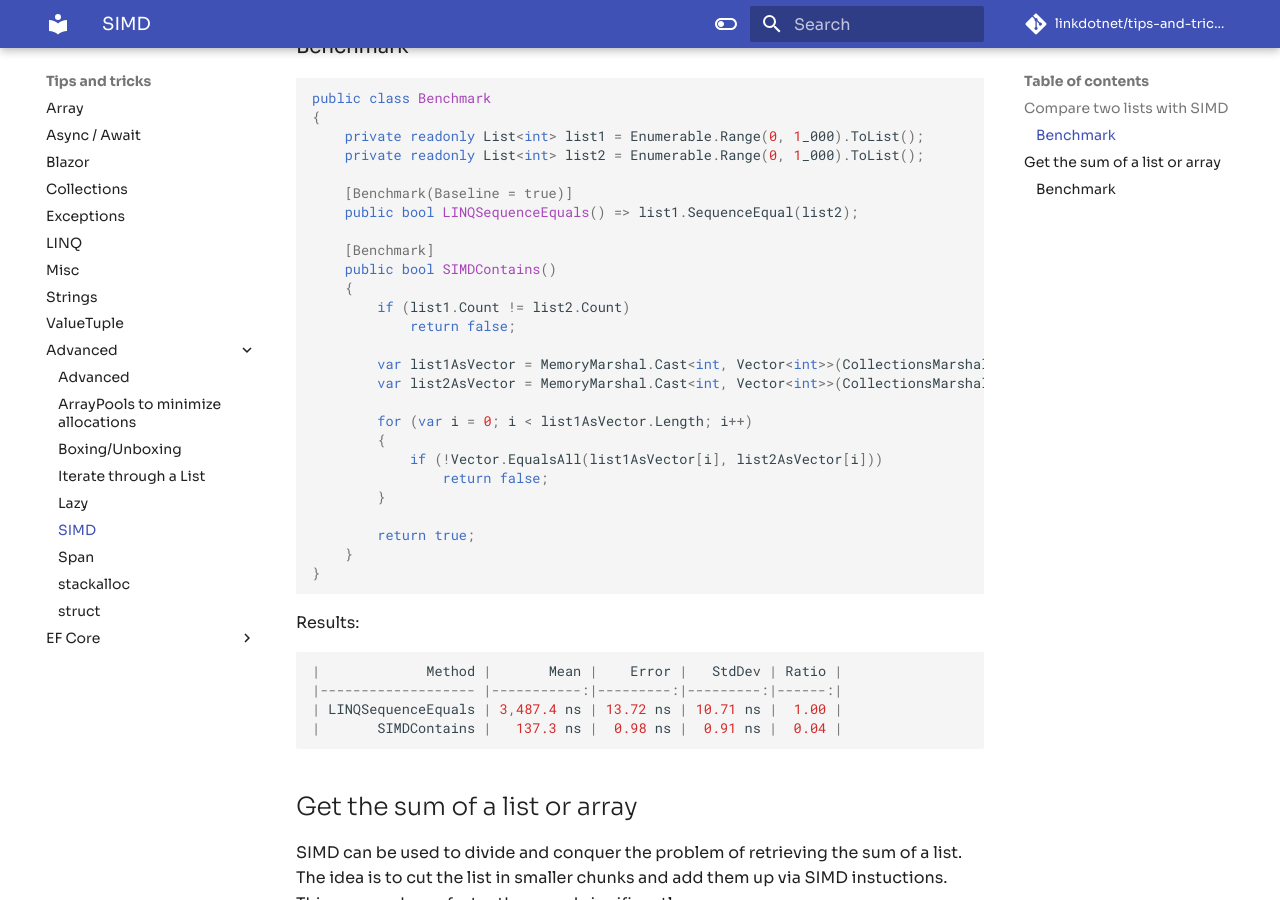
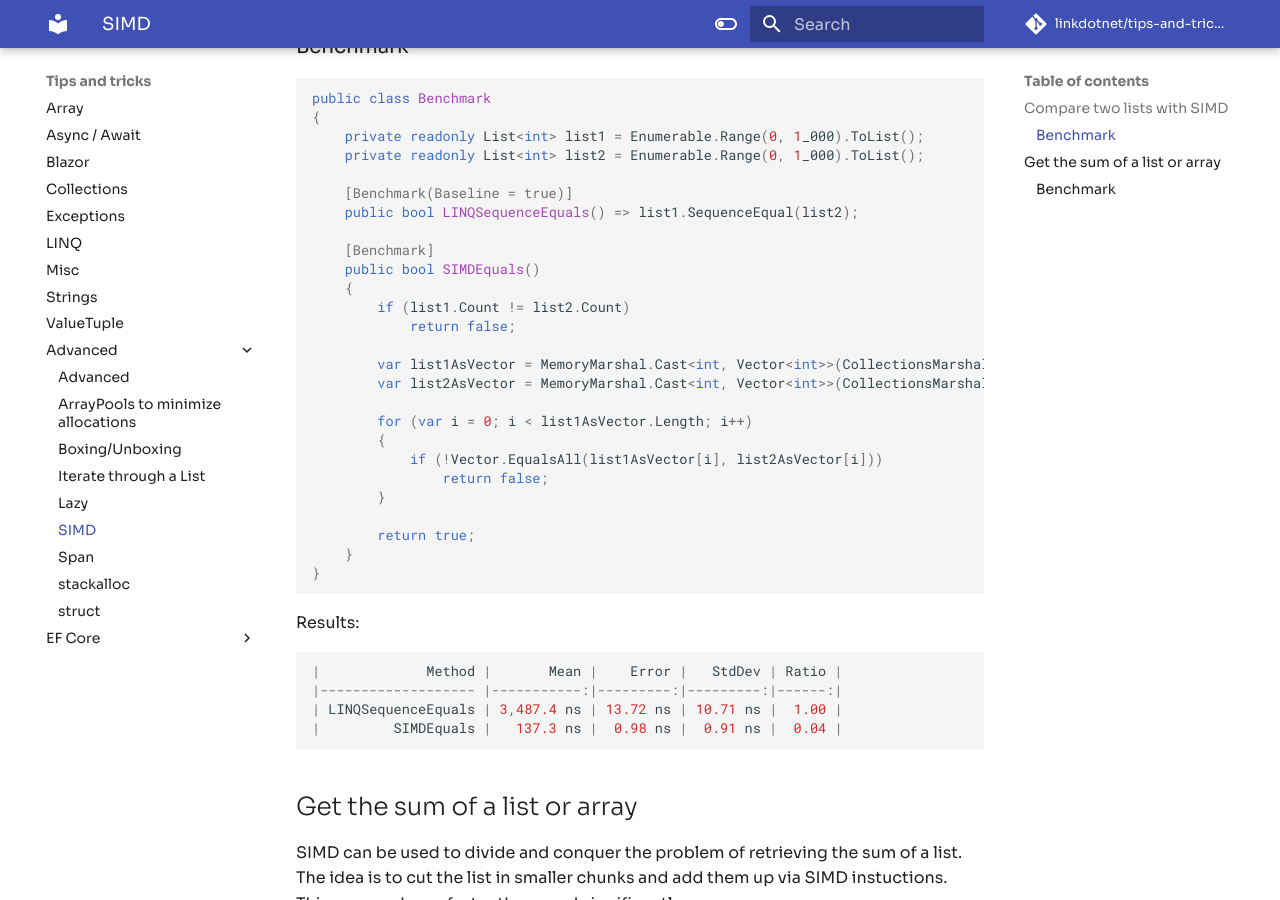
Before and after one commit to linkdotnet/tips-and-tricks, an MkDocs documentation site: the page built from docs/advanced/SIMD.md, in a window 1280 px wide and 900 px high, scrolled down 1048 px. Built offline with MkDocs 1.6.1 and Material for MkDocs 9.7.7, drawn with Linux system fonts in a browser that asks for light colours; comment, search, counter and statistics services are not loaded.

Commit message:
Fixed method name

````diff
--- a/docs/advanced/SIMD.md
+++ b/docs/advanced/SIMD.md
@@ -46,7 +46,7 @@ public class Benchmark
     public bool LINQSequenceEquals() => list1.SequenceEqual(list2);
 
     [Benchmark]
-    public bool SIMDContains()
+    public bool SIMDEquals()
     {
         if (list1.Count != list2.Count)
             return false;
@@ -70,7 +70,7 @@ Results:
 |             Method |       Mean |    Error |   StdDev | Ratio |
 |------------------- |-----------:|---------:|---------:|------:|
 | LINQSequenceEquals | 3,487.4 ns | 13.72 ns | 10.71 ns |  1.00 |
-|       SIMDContains |   137.3 ns |  0.98 ns |  0.91 ns |  0.04 |
+|         SIMDEquals |   137.3 ns |  0.98 ns |  0.91 ns |  0.04 |
 ```
 
 ## Get the sum of a list or array
````
